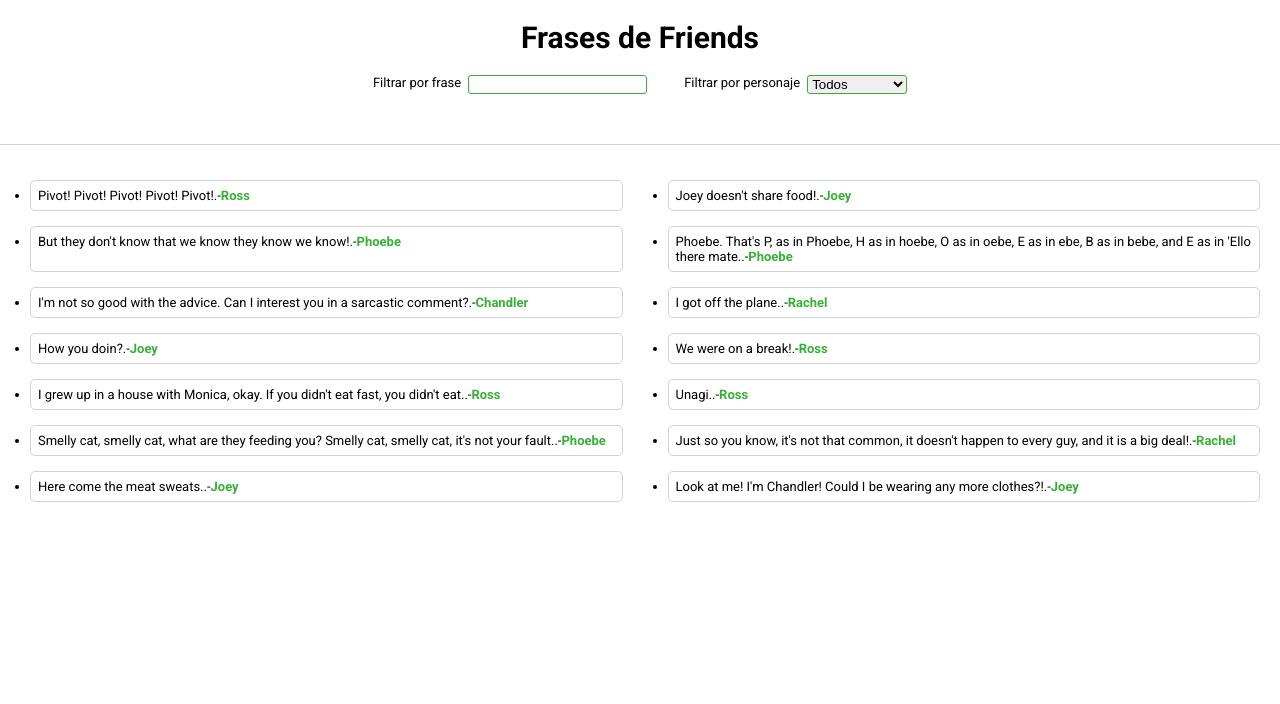
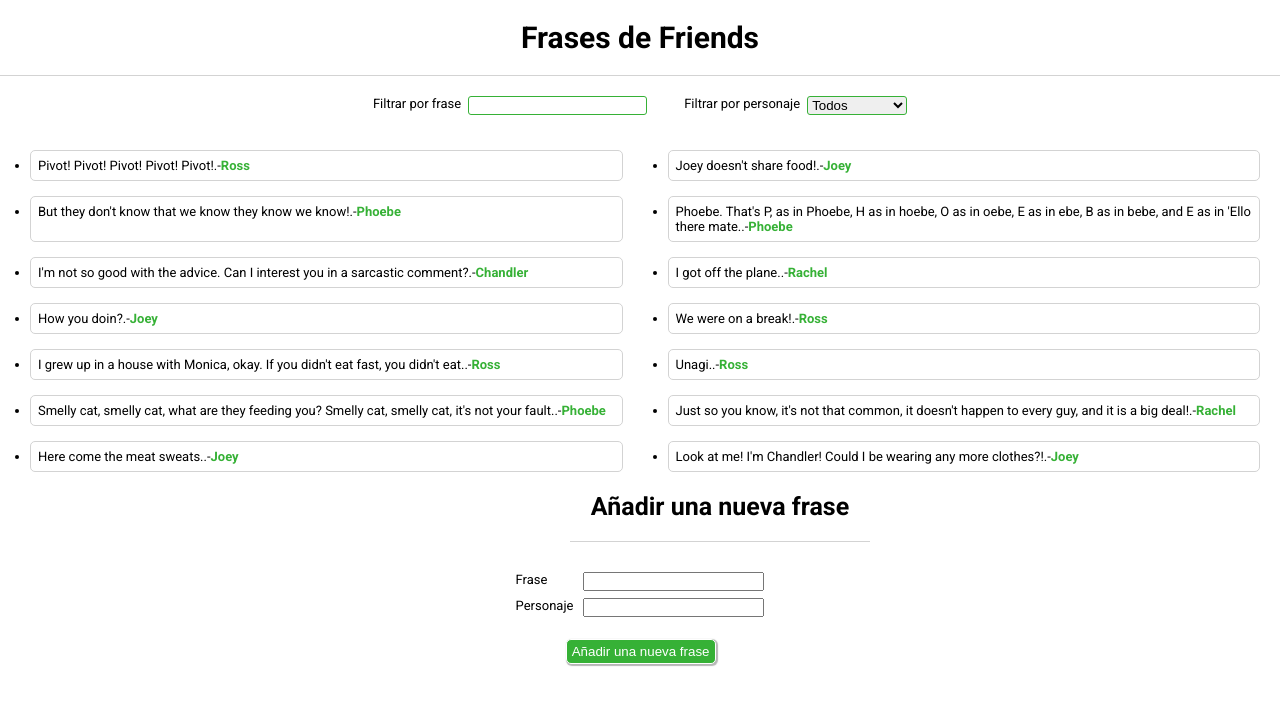
Before and after one commit to Adalab/modulo-3-evaluacion-intermedia-Vir19, a React (Vite) app: page / in a window 1280 px wide. Shown: the top 704 px of the page. Built offline with nearby package versions, Linux system fonts and the light colour scheme.

Commit message:
markup second form

```diff
--- /dev/null
+++ b/src/components/AddQuote.jsx
@@ -0,0 +1,20 @@
+function AddQuote() {
+  return (
+    <>
+      <h1 className="title2">Añadir una nueva frase</h1>
+      <form className="formAdd">
+        <div className="flexy">
+          <legend className="legendAdd">Frase</legend>
+          <input type="text" value="" />
+        </div>
+        <div className="flexy">
+          <legend className="legendAdd">Personaje</legend>
+          <input type="text" value="" />
+        </div>
+        <button className="btnAdd">Añadir una nueva frase</button>
+      </form>
+    </>
+  );
+}
+
+export default AddQuote;
--- a/src/components/App.jsx
+++ b/src/components/App.jsx
@@ -4,6 +4,7 @@
 import QuotesList from "./QuotesList";
 import quotesData from "../data/quoteData.json";
 import { useState } from "react";
+import AddQuote from "./AddQuote";
 
 function App() {
   const [quotes] = useState(quotesData);
@@ -20,9 +21,10 @@
   return (
     <div>
       <Header />
-      <Form handleFilterQuote={handleFilterQuote} />
       <main className="main">
+        <Form handleFilterQuote={handleFilterQuote} />
         <QuotesList quotes={quotes} quotes={filteredQuote} />
+        <AddQuote />
       </main>
     </div>
   );
--- a/src/scss/App.scss
+++ b/src/scss/App.scss
@@ -7,7 +7,14 @@
     margin: 2rem 0rem 2rem 0rem;
   }
 }
+
+
+.main {
+  border-top: 1px solid lightgray;
+  margin-top: 2rem;
+  margin-bottom: 1rem;
   .form {
+    margin-top: 2rem;
     display: flex;
     justify-content: center;
     gap: 0.7rem;
@@ -26,9 +33,6 @@
     }
   }
 
-.main {
-  border-top: 1px solid lightgray;
-  margin-top: 5rem;
   .phrases_section {
     margin: 3.5rem 2rem 0rem 0rem;
     display: grid;
@@ -46,4 +50,42 @@
      }
     }
   }
+
+  .title2 {
+    text-align: center;
+    width: 30rem;
+    font-size: 2.5rem;
+    text-align: center;
+    margin: 2rem 0rem 3rem 57rem;
+    border-bottom: 1px solid lightgray;
+    padding-bottom: 2rem;
   }
+  .formAdd {
+    margin-top: 2rem;
+    display: flex;
+    flex-direction: column;
+    align-content: center;
+    flex-wrap: wrap;
+    gap: 0.7rem;
+    .flexy {
+    display: flex;
+    gap: 1rem;
+    justify-content: space-between;
+    .legendAdd {
+      font-size: 1.3rem;
+      display: block;
+    }
+  }
+  .btnAdd {
+    height: 2.5rem;
+    width: 15rem;
+    border-radius: 5px;
+    border: 0.2px solid white;
+    background-color: rgb(54, 177, 54);
+    color: white;
+    box-shadow: 1px 1px 1px 1px rgba(128, 128, 128, 0.574);
+    margin-left: 5rem;
+    margin-top: 1.5rem;
+   }
+ }
+}
```
Lines whose indentation alone changed are shown as unchanged.
